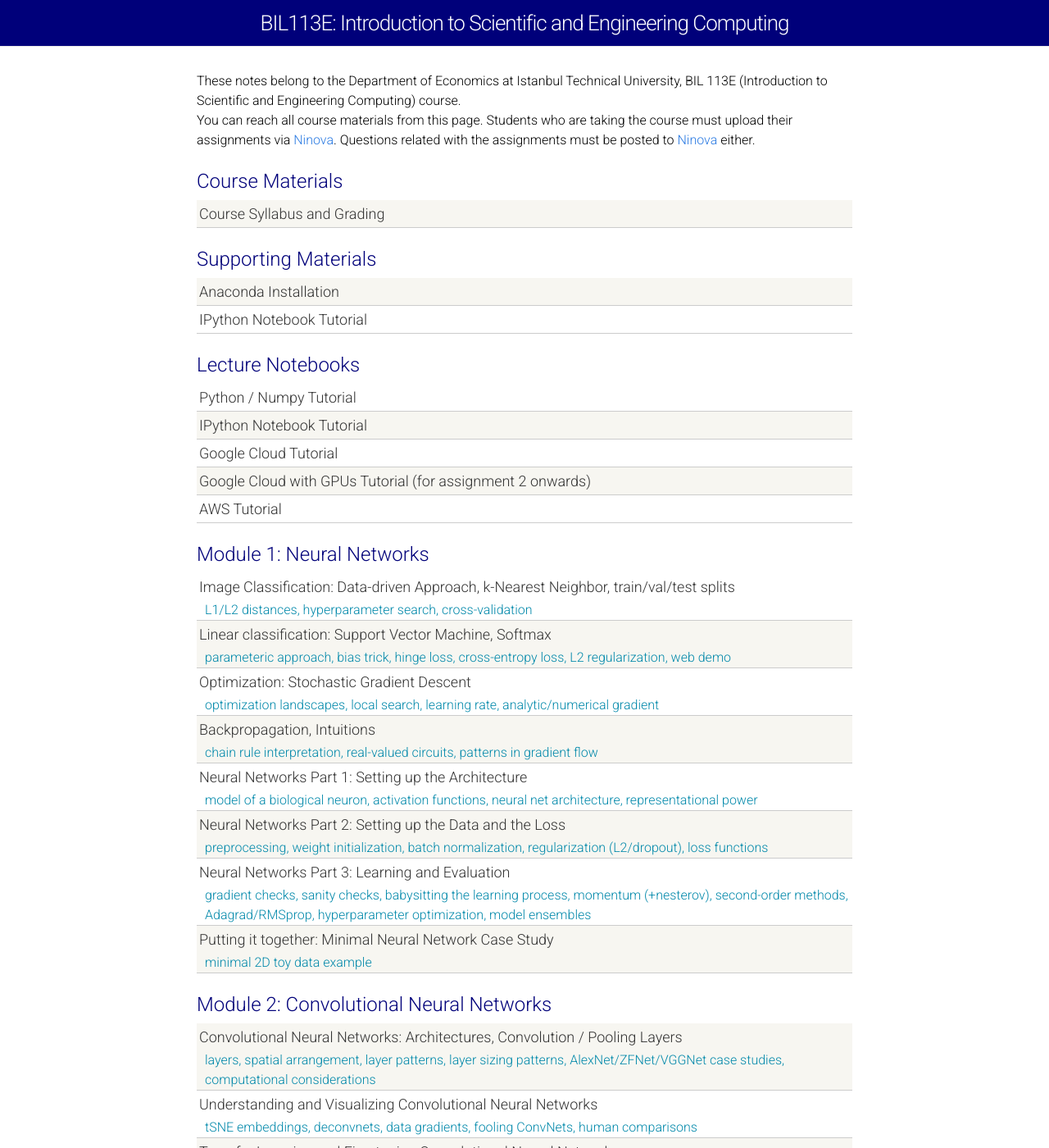
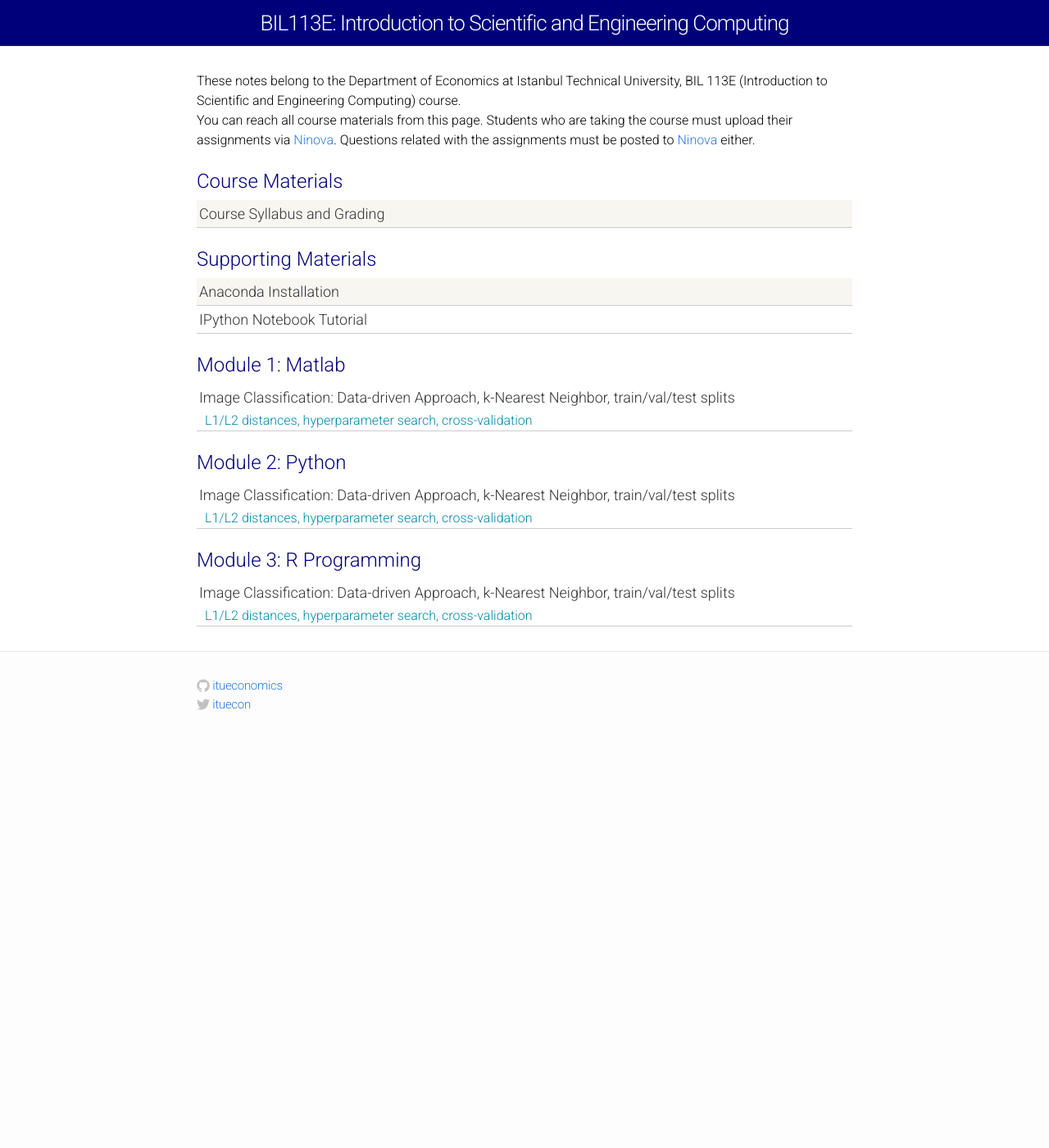
Before and after one commit to itueconomics/bil113e, a Jekyll site: the page built from index.html, in a window 1280 px wide and 1400 px high. Shown: the whole window at 82% size. Built offline with Jekyll 4.4.1, drawn with Linux system fonts in a browser that asks for light colours; some of the changed text lies outside the part shown.

Commit message:
home page

```diff
--- a/index.html
+++ b/index.html
@@ -32,39 +32,8 @@ layout: default
       </a>
     </div>
 
-    <div class="module-header">Lecture Notebooks</div>
 
-    <div class="materials-item">
-      <a href="python-numpy-tutorial/">
-        Python / Numpy Tutorial
-      </a>
-    </div>
-
-    <div class="materials-item">
-      <a href="ipython-tutorial/">
-        IPython Notebook Tutorial
-      </a>
-    </div>
-
-    <div class="materials-item">
-      <a href="gce-tutorial/">
-        Google Cloud Tutorial
-      </a>
-    </div>
-
-    <div class="materials-item">
-      <a href="gce-tutorial-gpus/">
-        Google Cloud with GPUs Tutorial (for assignment 2 onwards)
-      </a>
-    </div>
-    <div class="materials-item">
-      <a href="aws-tutorial/">
-        AWS Tutorial
-      </a>
-    </div>
-
-	 <!-- hardcoding items here to force a specific order -->
-    <div class="module-header">Module 1: Neural Networks</div>
+    <div class="module-header">Module 1: Matlab</div>
 
     <div class="materials-item">
       <a href="classification/">
@@ -75,93 +44,26 @@ layout: default
       </div>
     </div>
 
+    <div class="module-header">Module 2: Python</div>
+
     <div class="materials-item">
-      <a href="linear-classify/">
-         Linear classification: Support Vector Machine, Softmax
+      <a href="classification/">
+        Image Classification: Data-driven Approach, k-Nearest Neighbor, train/val/test splits
       </a>
       <div class="kw">
-        parameteric approach, bias trick, hinge loss, cross-entropy loss, L2 regularization, web demo
+        L1/L2 distances, hyperparameter search, cross-validation
       </div>
     </div>
 
+    <div class="module-header">Module 3: R Programming</div>
+
     <div class="materials-item">
-      <a href="optimization-1/">
-        Optimization: Stochastic Gradient Descent
+      <a href="classification/">
+        Image Classification: Data-driven Approach, k-Nearest Neighbor, train/val/test splits
       </a>
       <div class="kw">
-        optimization landscapes, local search, learning rate, analytic/numerical gradient
+        L1/L2 distances, hyperparameter search, cross-validation
       </div>
-    </div>
-
-    <div class="materials-item">
-      <a href="optimization-2/">
-        Backpropagation, Intuitions
-      </a>
-      <div class="kw">
-        chain rule interpretation, real-valued circuits, patterns in gradient flow
-      </div>
-    </div>
-
-    <div class="materials-item">
-      <a href="neural-networks-1/">
-          Neural Networks Part 1: Setting up the Architecture
-      </a>
-      <div class="kw">
-        model of a biological neuron, activation functions, neural net architecture, representational power
-      </div>
-    </div>
-
-    <div class="materials-item">
-      <a href="neural-networks-2/">
-          Neural Networks Part 2: Setting up the Data and the Loss
-      </a>
-      <div class="kw">
-          preprocessing, weight initialization, batch normalization, regularization (L2/dropout), loss functions
-      </div>
-    </div>
-
-    <div class="materials-item">
-      <a href="neural-networks-3/">
-        Neural Networks Part 3: Learning and Evaluation
-      </a>
-      <div class="kw">
-        gradient checks, sanity checks, babysitting the learning process, momentum (+nesterov), second-order methods, Adagrad/RMSprop, hyperparameter optimization, model ensembles
-      </div>
-    </div>
-
-    <div class="materials-item">
-      <a href="neural-networks-case-study/">
-          Putting it together: Minimal Neural Network Case Study
-      </a>
-      <div class="kw">
-        minimal 2D toy data example
-      </div>
-    </div>
-
-    <div class="module-header">Module 2: Convolutional Neural Networks</div>
-
-    <div class="materials-item">
-      <a href="convolutional-networks/">
-        Convolutional Neural Networks: Architectures, Convolution / Pooling Layers
-      </a>
-      <div class="kw">
-          layers, spatial arrangement, layer patterns, layer sizing patterns, AlexNet/ZFNet/VGGNet case studies, computational considerations
-      </div>
-    </div>
-
-    <div class="materials-item">
-      <a href="understanding-cnn/">
-        Understanding and Visualizing Convolutional Neural Networks
-      </a>
-      <div class="kw">
-        tSNE embeddings, deconvnets, data gradients, fooling ConvNets, human comparisons
-      </div>
-    </div>
-
-    <div class="materials-item">
-      <a href="transfer-learning/">
-        Transfer Learning and Fine-tuning Convolutional Neural Networks
-      </a>
     </div>
 
   </div>
```
